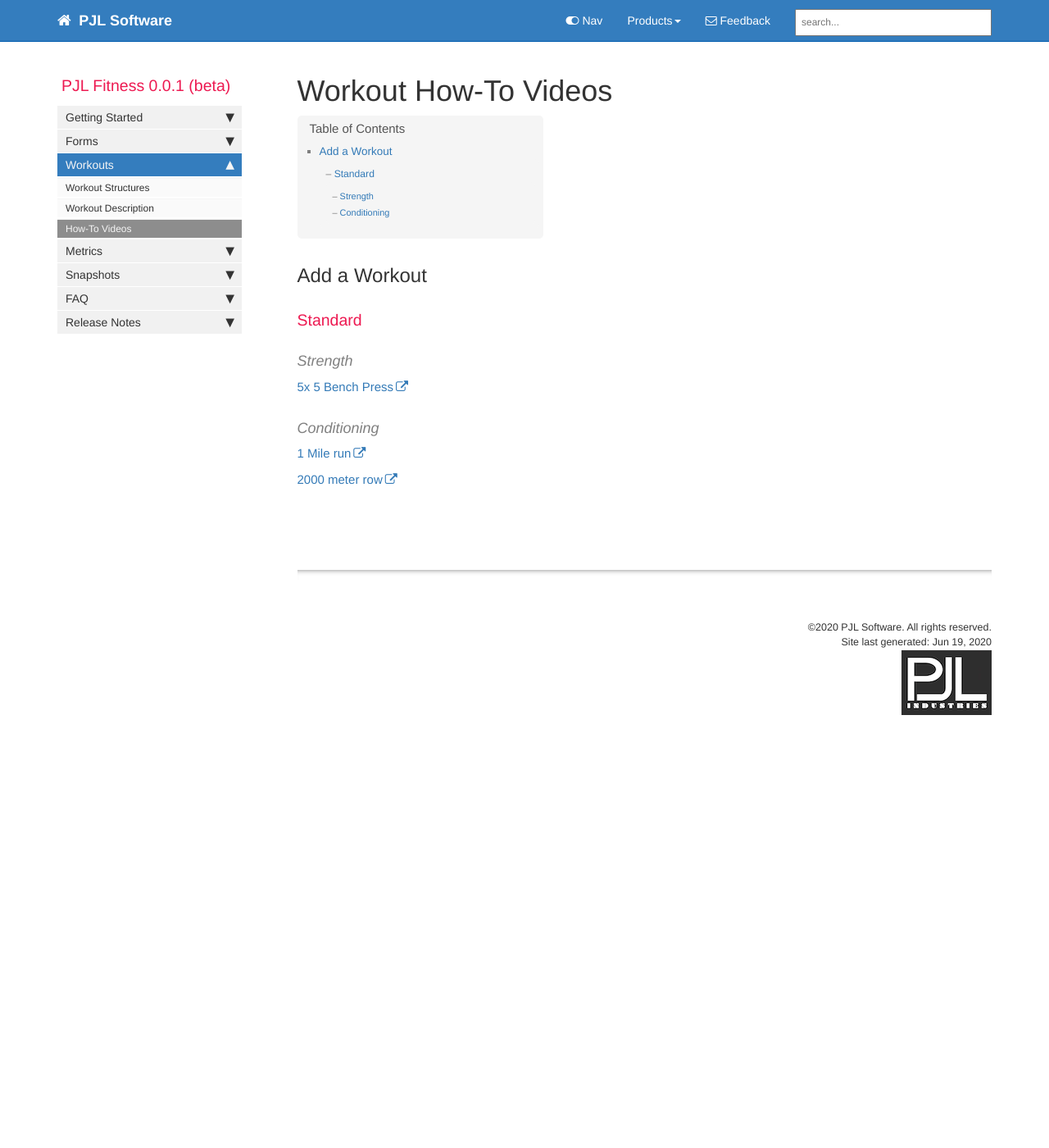
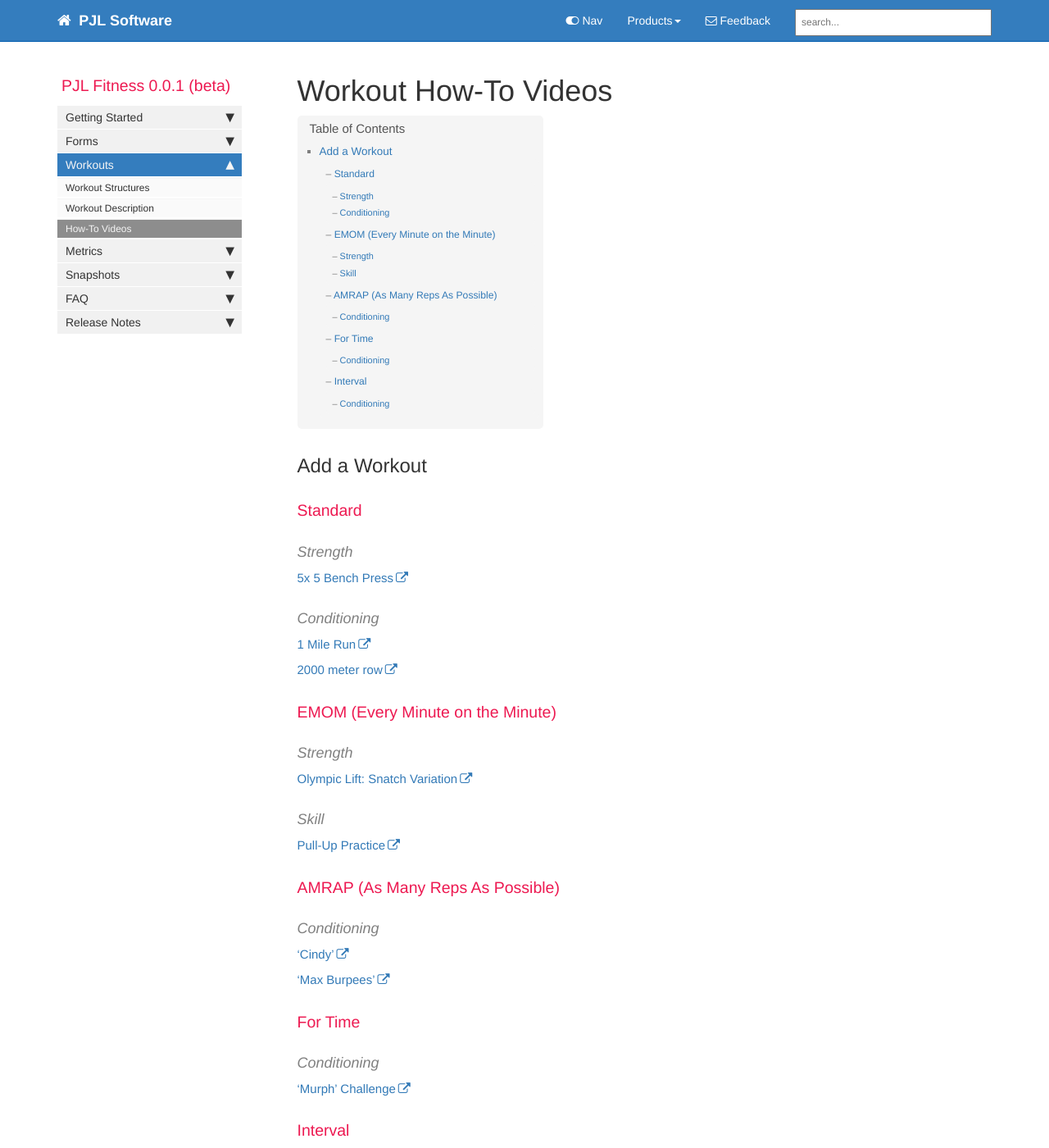
Before and after one commit to pjlinn/pjlinn.github.io, a Jekyll site: the page built from pages/pjl-fitness/pjl-fitness-workout-how-to-videos.md, in a window 1280 px wide and 1400 px high. Shown: the whole window at 82% size. Built offline with Jekyll 4.4.1, drawn with Linux system fonts in a browser that asks for light colours; comment, search, counter and statistics services are not loaded.

Commit message:
add crossfit workouts to video tutorial and crossfit as new user tutorial

```diff
--- a/pages/pjl-fitness/pjl-fitness-new-user-tutorials.md
+++ b/pages/pjl-fitness/pjl-fitness-new-user-tutorials.md
@@ -22,7 +22,7 @@ All users will need to add some form of workout to get the most out of PJL Fitne
 
 - [Traditional Weightlifter (e.g. reps and sets)](pjl-fitness-new-user-tutorials.html#traditional-weightlifter)
 - [Cardio (e.g. Running, Walking, Swimming, Rowing)](pjl-fitness-new-user-tutorials.html#cardio)
-- [CrossFitter]()
+- [CrossFitter](pjl-fitness-new-user-tutorials.html#crossfitter)
 - [Class-Based]()
 - [High-Intensity Interval Training (HIIT)]()
 - [Olympic Lifter]()
@@ -75,6 +75,32 @@ The standard workout structure models a typical cardio workout in the following
 
 **Tutorials**
 
-- [Adding standard workout how-to videos](http://localhost:4000/pjl-fitness-workout-how-to-videos.html#standard)
+- [Adding standard workout how-to videos](pjl-fitness-workout-how-to-videos.html#standard)
+
+## CrossFitter
+
+**Who**: CrossFit athletes follow the CrossFit style of workouts, which consist of constantly varied, high-intensity, functional movements.
+
+**How to Use PJL Fitness**: CrossFit athletes will feel right at home with PJL Fitness because PJL was originally designed as a workout journal capable of tracking CrossFit workouts. Many of the [workout structures](pjl-fitness-workout-structures) come directly from the most popular CrossFit workout styles. Therefore, a typical CrossFitter would make use out of each of the supported workout structures. E.g.
+
+- [Standard](pjl-fitness-workout-structures.html#the-standard-workout-workout-structure)
+- [EMOM](pjl-fitness-workout-structures.html#the-emom-workout-workout-structure)
+- [AMRAP](pjl-fitness-workout-structures.html#the-amrap-workout-workout-structure)
+- [For Time](pjl-fitness-workout-structures.html#the-for-time-workout-workout-structure)
+- [Interval](pjl-fitness-workout-structures.html#the-interval-workout-workout-structure)
+
+Each workout structure is fundamentally made up of either [movements](pjl-fitness-add-movement-form) or [intervals](pjl-fitness-add-interval-form) with a few other properties sprinkled in. PJL Fitness can easily capture at least 80% of CrossFit workouts. For the more complicated workout structures, we encourage users to add the movements and weights, and then manually modify [the workout description](pjl-fitness-workout-description) to convey exactly how the workout is structured.
+
+**Tutorials**
+
+- [Adding Standard Workout How-to Videos](pjl-fitness-workout-how-to-videos.html#standard)
+
+- [Adding EMOM Workout How-to Videos](pjl-fitness-workout-how-to-videos.html#emom-every-minute-on-the-minute)
+
+- [Adding AMRAP Workout How-to Videos](pjl-fitness-workout-how-to-videos.html#amrap-as-many-reps-as-possible)
+
+- [Adding For Time Workout How-to Videos](pjl-fitness-workout-how-to-videos.html#for-time)
+
+- [Adding Interval Workout How-to Videos](pjl-fitness-workout-how-to-videos.html#interval)
 
 {% include links.html %}
--- a/pages/pjl-fitness/pjl-fitness-workout-how-to-videos.md
+++ b/pages/pjl-fitness/pjl-fitness-workout-how-to-videos.md
@@ -19,8 +19,38 @@ folder: pjl-fitness
 
 #### Conditioning
 
-[1 Mile run](https://youtu.be/wcjbD1dilAg)
+[1 Mile Run](https://youtu.be/wcjbD1dilAg)
 
 [2000 meter row](https://youtu.be/OV-lVMT31Bk)
 
+### EMOM (Every Minute on the Minute)
+
+#### Strength
+
+[Olympic Lift: Snatch Variation](https://youtu.be/O0bH_KXOfIM)
+
+#### Skill
+
+[Pull-Up Practice](https://youtu.be/VxyxiPUnEY0)
+
+### AMRAP (As Many Reps As Possible)
+
+#### Conditioning
+
+[‘Cindy’](https://youtu.be/KMcTNmkIQeU)
+
+[‘Max Burpees’](https://youtu.be/gpJhx-WG4oo)
+
+### For Time
+
+#### Conditioning
+
+[‘Murph’ Challenge](https://youtu.be/V8EuKDKcz9A)
+
+### Interval
+
+#### Conditioning
+
+[‘Emily’](https://youtu.be/-WXdOCiTqIo)
+
 {% include links.html %}
```
